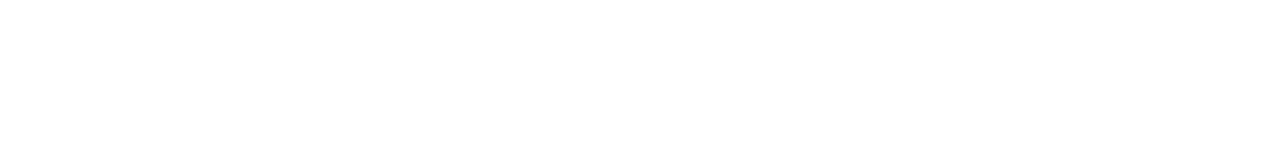
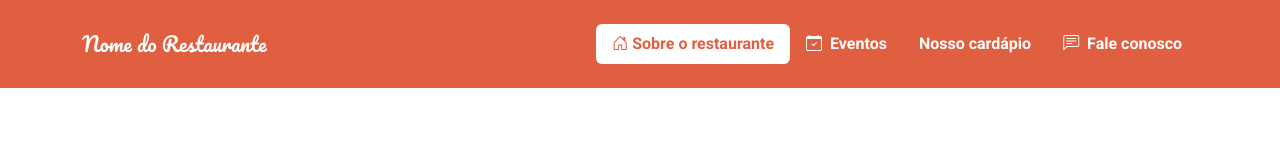
Before and after one commit to JoaoVictorBarbieri/curso_html_ebac, a plain HTML site: page index.html in a window 1280 px wide. Drawn offline with nearby package versions, Linux system fonts and the light colour scheme.

Commit message:
#projeto_3_ver0.0.1
Base do cabeçalho e menu de navegação

```diff
--- a/index.html
+++ b/index.html
@@ -4,9 +4,45 @@
     <meta charset="UTF-8">
     <meta name="viewport" content="width=device-width, initial-scale=1.0">
     <title>Restaurante</title>
-
+    <link rel="stylesheet" href="bootstrap.min.css">
+    <link rel="stylesheet" href="main.css">
+    <link rel="stylesheet" href="https://cdn.jsdelivr.net/npm/bootstrap-icons@1.11.3/font/bootstrap-icons.min.css">
 </head>
 <body>
+    <header class="navbar navbar-expand-lg sticky-top p-4">
+        <div class="container">
+            <h1 class="navbar-brand m-0">Nome do Restaurante</h1>
+            <button type="button" class="navbar-toggler" data-bs-toggle="collapse" data-bs-target="#menuNavegacao">
+                <span class="navbar-toggler-icon"></span>
+            </button>
+            <nav class="navbar-collapse collapse justify-content-end" id="menuNavegacao">
+                <ul class="nav nav-pills d-block d-md-flex">
+                    <li class="nav-item fw-bold">
+                        <a class="nav-link active" href="#">
+                            <i class="bi bi-house-door"></i>
+                            Sobre o restaurante</a>
+                    </li>
+                    <li class="nav-item fw-bold">
+                        <a class="nav-link" href="#">
+                            <i class="bi bi-calendar-check me-1"></i>
+                            Eventos</a>
+                    </li>
+                    <li class="nav-item fw-bold">
+                        <a class="nav-link" href="#">
+                            <i class="bi bi-card-text-me"></i>
+                            Nosso cardápio</a>
+                    </li>
+                    <li class="nav-item fw-bold">
+                        <a class="nav-link" href="#">
+                            <i class="bi bi-chat-left-text me-1"></i>
+                            Fale conosco</a>
+                    </li>
+                </ul>
+            </nav>
+        </div>
 
+    </header>
+
+    <script src="bootstrap.bundle.min.js"></script>
 </body>
 </html>
--- /dev/null
+++ b/main.css
@@ -0,0 +1,27 @@
+@import url('https://fonts.googleapis.com/css2?family=Pacifico&family=Roboto:ital,wght@0,100;0,300;0,400;0,500;0,700;0,900;1,100;1,300;1,400;1,500;1,700;1,900&display=swap');
+
+body{
+    font-family: 'Roboto', sans-serif;
+}
+
+.navbar {
+    background-color: #e15f41;
+}
+
+.nav .nav-link.active {
+    background-color: white;
+    color: #e15f41;
+}
+
+.nav .nav-link,
+.navbar-brand,
+.navbar-brand:hover {
+    color: #fff;
+}
+.navbar-brand {
+    font-family: 'Pacifico', cursive;
+}
+
+.navbar-toggler{
+    background-color: #ffeae6;
+}
```
Also changed, not shown: bootstrap.bundle.min.js (added), bootstrap.min.css (added), imagens/cardapio/bebidas/cerveja.jpg (added), imagens/cardapio/bebidas/coca-cola.jpg (added), imagens/cardapio/bebidas/suco.jpg (added), imagens/cardapio/bebidas/vinho.jpg (added), imagens/cardapio/entradas/entrada.jpg (added), imagens/cardapio/pratos/pizza.jpg (added), imagens/cardapio/pratos/salmao.jpg (added), imagens/cardapio/sobremesas/bolo.jpg (added), imagens/cardapio/sobremesas/cupcake.jpg (added), imagens/eventos/aniversario.jpg (added), imagens/eventos/casamento.jpg (added), imagens/eventos/confraternizacoes.jpg (added), 2 more files, 2 other files.
